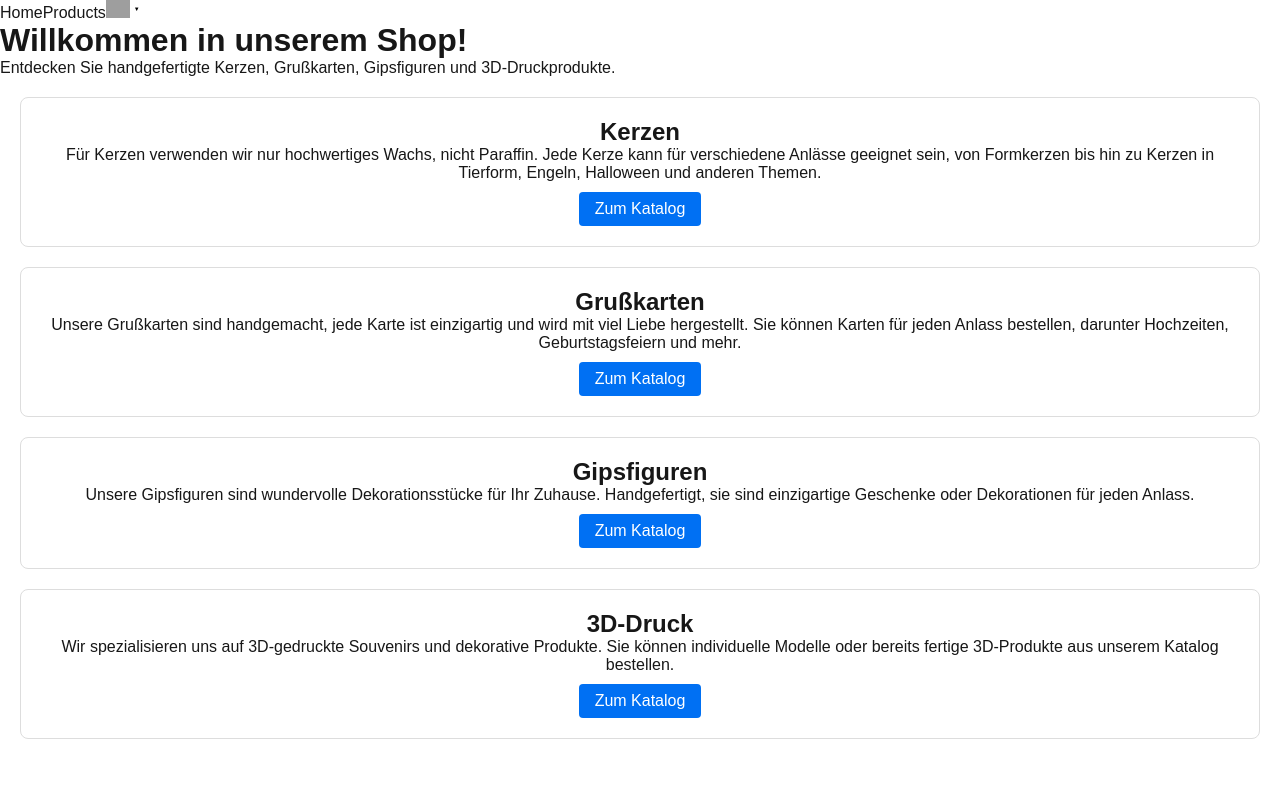
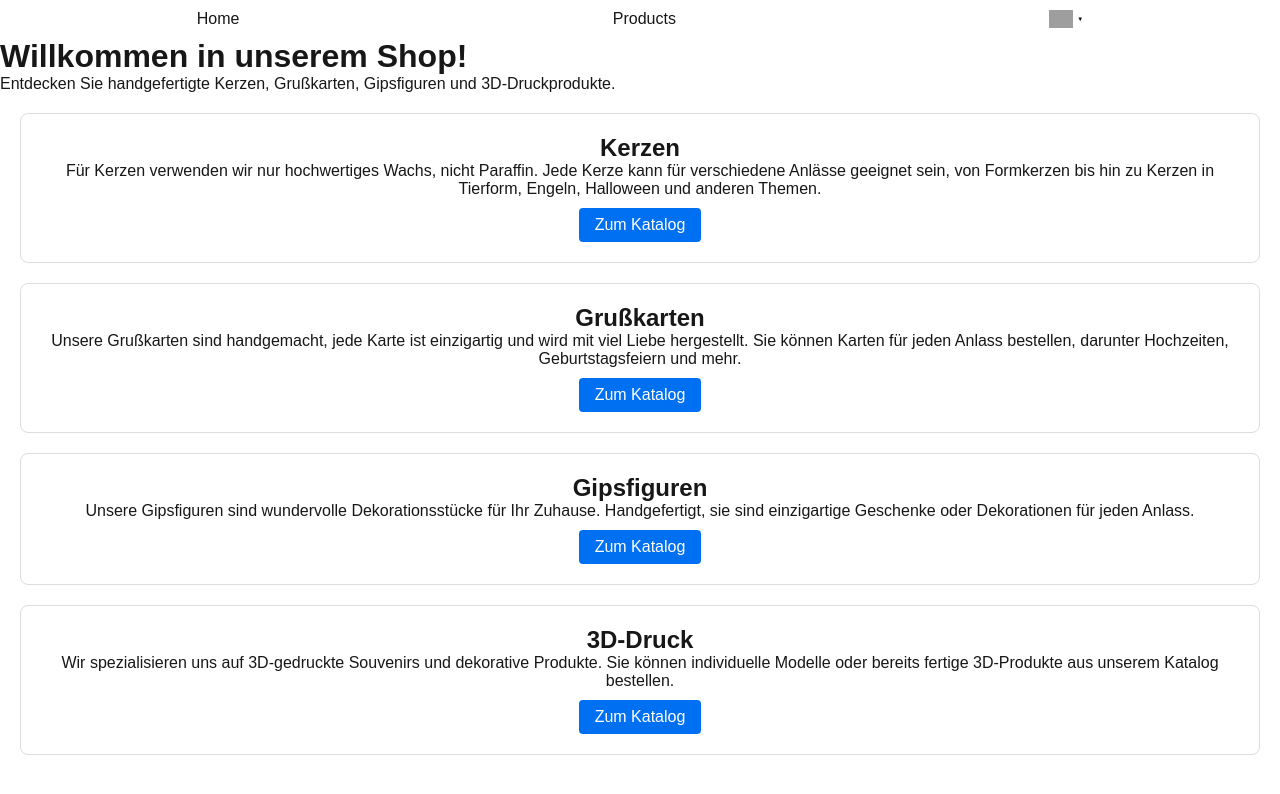
Before and after one commit to acvetochka/handmade-shop, a Next.js app: page /de in a window 1280 px wide. Shown: the top 794 px of the page. Built offline with nearby package versions, Linux system fonts and the light colour scheme; grey boxes are pictures that could not be loaded.

Commit message:
styled Header

```diff
--- /dev/null
+++ b/src/sections/Header/Header.styles.tsx
@@ -0,0 +1,7 @@
+import { css } from '@emotion/react';
+
+export const headerStyles = css`
+display: flex;
+justify-content: space-around;
+padding: 10px;
+`
--- a/src/sections/Header/Header.tsx
+++ b/src/sections/Header/Header.tsx
@@ -3,13 +3,14 @@
 import { LanguageSwitcher } from "@/components";
 import Link from "next/link";
 import { useParams } from "next/navigation";
+import { headerStyles } from "./Header.styles";
 
 export const Header = () => {
       const params = useParams();
       const locale = params?.locale as string;
 
   return (
-    <header>
+    <header css={headerStyles}>
       <Link href="/">Home</Link>
       <Link href={`/${locale}/products`}>Products</Link>
       <LanguageSwitcher />
```
